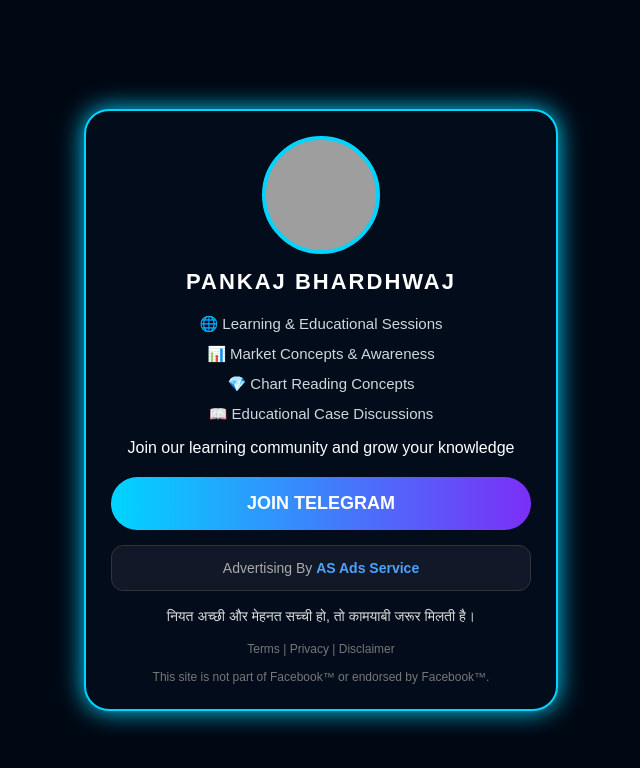
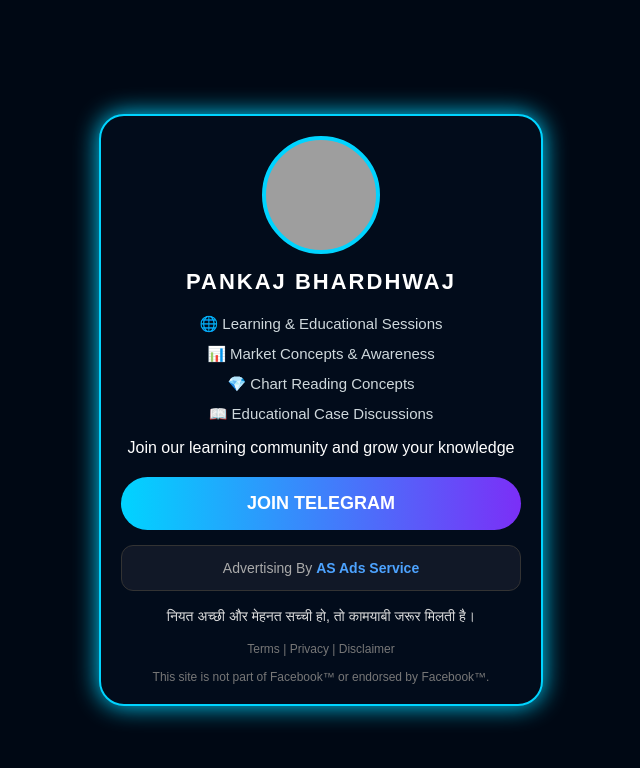
Before and after one commit to Ansaf11/prateekpankajbhadwaj, a plain HTML site: page index.html in a window 1280 px wide. Shown: the whole page, without its empty margins (319-959 px from the left). Drawn offline with Linux system fonts and the light colour scheme; grey boxes are pictures that could not be loaded.

Commit message:
Update index.html

```diff
--- a/index.html
+++ b/index.html
@@ -25,10 +25,10 @@ body {
 /* 👇 MOBILE PERFECT SIZE */
 .container {
     width: 100%;
-    max-width: 420px;
+    max-width: 400px;
     background: #020c1b;
     border-radius: 25px;
-    padding: 25px;
+    padding: 20px;
     text-align: center;
     color: #fff;
     border: 2px solid #00d4ff;
```
